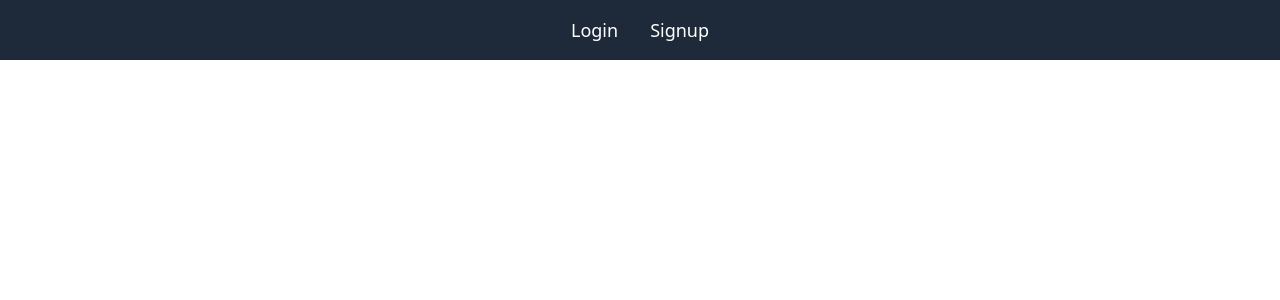
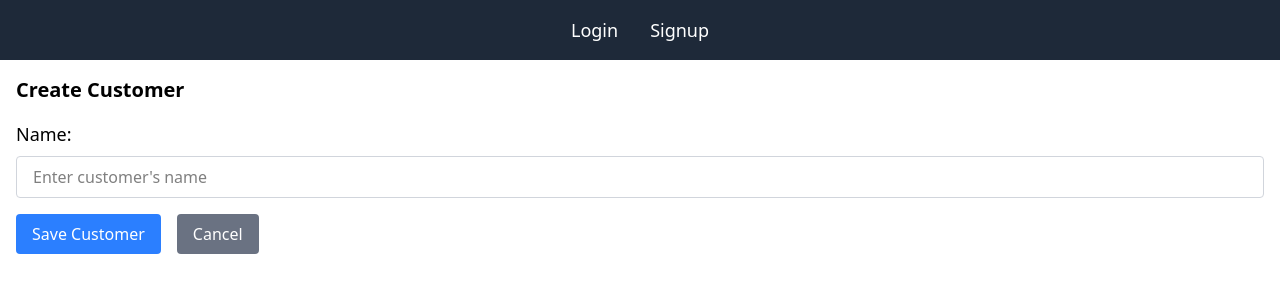
Before and after one commit to KevinBritten/library-management-system, a React (Vite) app in the folder library-management-frontend/: page /customers/edit in a window 1280 px wide. Before the commit this address had no page. Shown: the top 300 px of the page. Built offline with nearby package versions, Linux system fonts and the light colour scheme.

Commit message:
add edit customers page

```diff
--- a/library-management-frontend/src/App.jsx
+++ b/library-management-frontend/src/App.jsx
@@ -7,6 +7,8 @@ import Login from "./pages/Login.jsx";
 import Signup from "./pages/Signup.jsx";
 import Catalog from "./pages/Catalog.jsx";
 import Customers from "./pages/Customers.jsx";
+import EditCustomer from "./pages/EditCustomer.jsx";
+
 import Header from "./components/Header.jsx";
 
 function App() {
@@ -19,6 +21,8 @@ function App() {
           <Route path="/login" element={<Login />} />
           <Route path="/signup" element={<Signup />} />
           <Route path="/customers" element={<Customers />} />
+          <Route path="/customers/edit" element={<EditCustomer />} />
+
           <Route path="/catalog" element={<Catalog />} />
         </Routes>
       </Router>
--- a/library-management-frontend/src/pages/Customers.jsx
+++ b/library-management-frontend/src/pages/Customers.jsx
@@ -3,8 +3,13 @@ import { useState, useEffect } from "react";
 
 // import { useUser } from "../contexts/UserContext";
 import axiosInstance from "../api/axiosInstance.js";
+import { useNavigate } from "react-router-dom";
+
+import { formatDate } from "../utils/formatDate.js";
 
 function Customers() {
+  const navigate = useNavigate();
+
   const [customers, setCustomers] = useState();
   const [loading, setLoading] = useState(true);
   const [error, setError] = useState(null);
@@ -24,10 +29,18 @@ function Customers() {
     };
     fetchCatalogItems();
   }, []);
+
+  const handleEdit = (customer) => {
+    navigate("/customers/edit", { state: { customer } });
+  };
+
+  const handleAdd = () => {
+    navigate("/customers/edit");
+  };
   return (
     <div>
       <div className="p-4">
-        <h1 className="text-xl font-bold">Customers Page</h1>
+        <h1 className="text-xl font-bold text-center py-4">Customers Page</h1>
         {loading ? (
           <h1>Loading...</h1>
         ) : error ? (
@@ -41,6 +54,12 @@ function Customers() {
                 <th className="border border-gray-300 px-4 py-2 text-left">
                   Name
                 </th>
+                <th className="border border-gray-300 px-4 py-2 text-left">
+                  Date Added
+                </th>
+                <th className="border border-gray-300 px-4 py-2 text-left">
+                  Edit
+                </th>
               </tr>
             </thead>
             <tbody>
@@ -49,12 +68,32 @@ function Customers() {
                   <td className="border border-gray-300 px-4 py-2">
                     {customer.name}
                   </td>
+                  <td className="border border-gray-300 px-4 py-2">
+                    {formatDate(customer.addedDate)}
+                  </td>
+                  <td className="border border-gray-300 px-4 py-2">
+                    <a
+                      className="text-blue-500 hover:text-blue-700 underline text-lg font-medium cursor-pointer"
+                      onClick={() => {
+                        handleEdit(customer);
+                      }}
+                    >
+                      Edit
+                    </a>
+                  </td>
                 </tr>
               ))}
             </tbody>
           </table>
         )}
-        <button>Add Customer</button>
+        <div className={"py-4"}>
+          <button
+            className="px-4 py-2 bg-blue-500 text-white rounded hover:bg-blue-600"
+            onClick={handleAdd}
+          >
+            Add Customer
+          </button>
+        </div>
       </div>
     </div>
   );
--- /dev/null
+++ b/library-management-frontend/src/pages/EditCustomer.jsx
@@ -0,0 +1,100 @@
+import { useState } from "react";
+import { useLocation } from "react-router-dom";
+import { useNavigate } from "react-router-dom";
+
+import axiosInstance from "../api/axiosInstance.js";
+
+function EditCustomer() {
+  const location = useLocation();
+  const navigate = useNavigate();
+
+  const { customer } = location.state || {};
+  const [name, setName] = useState(customer ? customer.name : "");
+  const [loading, setLoading] = useState(false);
+  const [error, setError] = useState("");
+
+  const updateCustomer = async () => {
+    axiosInstance.put(`/customer/update/${customer.id}`, { name });
+  };
+
+  const createCustomer = async () => {
+    axiosInstance.post(`/customer/create`, { name });
+  };
+
+  const handleSave = async () => {
+    setLoading(true);
+    setError("");
+
+    try {
+      if (customer?.id) {
+        await updateCustomer();
+      } else {
+        await createCustomer();
+      }
+      navigate("/customers");
+    } catch (e) {
+      setError("An error occurred while saving the customer.");
+      console.error(e);
+    } finally {
+      setLoading(false);
+    }
+  };
+
+  const handleCancel = () => {
+    navigate("/customers");
+  };
+  return (
+    <div className="p-4">
+      <h1 className="text-xl font-bold mb-4">
+        {customer ? "Edit Customer" : "Create Customer"}
+      </h1>
+
+      <form
+        onSubmit={(e) => {
+          e.preventDefault();
+          handleSave();
+        }}
+        className="space-y-4"
+      >
+        <div>
+          <label htmlFor="name" className="block text-lg font-medium mb-2">
+            Name:
+          </label>
+          <input
+            type="text"
+            id="name"
+            value={name}
+            onChange={(e) => setName(e.target.value)}
+            className="border border-gray-300 px-4 py-2 rounded w-full"
+            placeholder="Enter customer's name"
+            required
+          />
+        </div>
+
+        {error && <p className="text-red-500">{error}</p>}
+
+        <div className="flex space-x-4">
+          <button
+            type="submit"
+            disabled={loading}
+            className={`px-4 py-2 text-white rounded ${
+              loading
+                ? "bg-gray-500 cursor-not-allowed"
+                : "bg-blue-500 hover:bg-blue-600"
+            }`}
+          >
+            {loading ? "Saving..." : "Save Customer"}
+          </button>
+          <button
+            type="button"
+            onClick={handleCancel}
+            className="px-4 py-2 bg-gray-500 text-white rounded hover:bg-gray-600"
+          >
+            Cancel
+          </button>
+        </div>
+      </form>
+    </div>
+  );
+}
+export default EditCustomer;
--- /dev/null
+++ b/library-management-frontend/src/utils/formatDate.js
@@ -0,0 +1,11 @@
+export const formatDate = (date) => {
+  return new Date(date).toLocaleString("en-US", {
+    year: "numeric",
+    month: "long",
+    day: "numeric",
+    hour: "numeric",
+    minute: "numeric",
+    second: "numeric",
+    hour12: true,
+  });
+};
```
